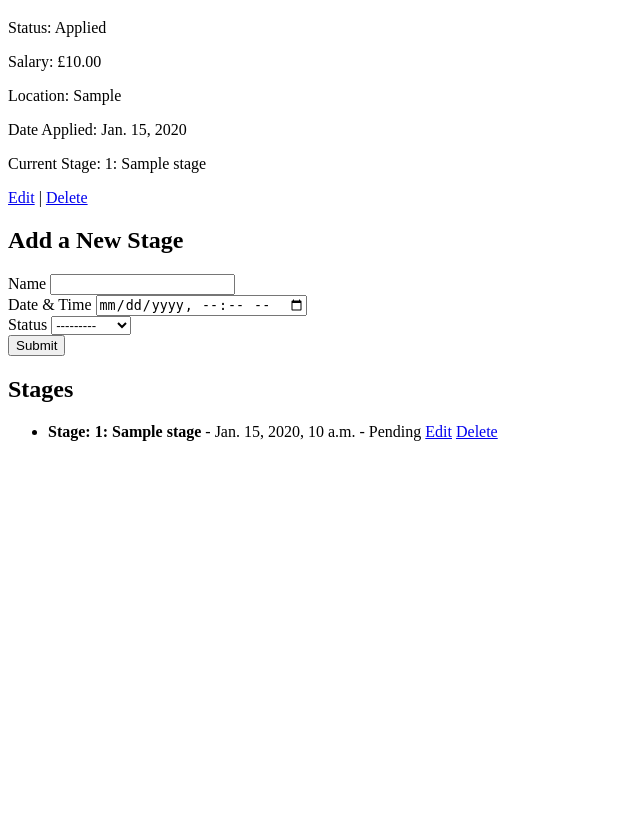
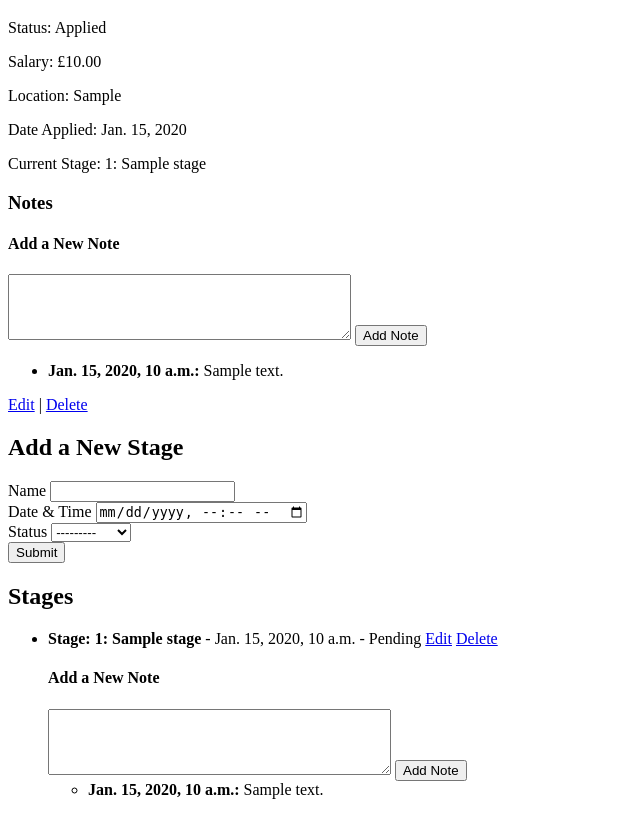
Before and after one commit to jamiekaye9/job-logger, a Django app: page /job_applications/1/ in a window 1280 px wide. Shown: the part 149-964 px from the top of the page, without its empty margins (0-640 px from the left). Before the commit the page ends 590 px from the top, so only its background shows below. Run offline with Django 4.2, Linux system fonts and the light colour scheme; a user stored in the database is signed in; tables that the repository leaves empty hold one stand-in row (values such as "Sample post").

Commit message:
note forms added

```diff
--- a/jobs/forms/forms.py
+++ b/jobs/forms/forms.py
@@ -1,7 +1,7 @@
 from django import forms
 from django.contrib.auth.forms import UserCreationForm
 from django.contrib.auth.models import User
-from jobs.models import JobApplication, Stage
+from jobs.models import JobApplication, Stage, ApplicationNote, StageNote
 
 
 class CustomUserCreationForm(UserCreationForm):
@@ -27,3 +27,19 @@ class StageForm(forms.ModelForm):
         widgets = {
             'stage_date_time': forms.DateTimeInput(attrs={'type': 'datetime-local'}),
         }
+
+class ApplicationNoteForm(forms.ModelForm):
+    class Meta:
+        model = ApplicationNote
+        fields = ['note_text']
+        widgets = {
+            'note_text': forms.Textarea(attrs={'rows': 4, 'cols': 40}),
+        }
+
+class StageNoteForm(forms.ModelForm):
+    class Meta:
+        model = StageNote
+        fields = ['note_text']
+        widgets = {
+            'note_text': forms.Textarea(attrs={'rows': 4, 'cols': 40}),
+        }
--- a/jobs/templates/profile/job_application_detail.html
+++ b/jobs/templates/profile/job_application_detail.html
@@ -9,6 +9,27 @@
 <p>Current Stage: {{current_stage.stage_number}}: {{current_stage.stage_name}}</p>
 {% else %}
 <p>Current Stage: No stages added yet.</p>
+{% endif %}
+
+<h3>Notes</h3>
+<h4>Add a New Note</h4>
+<form method="post" action="{% url 'add_application_note' application.pk %}">
+    {% csrf_token %}
+    {{ note_form.note_text }}
+    {{ note_form.note_text.errors }}
+    <button type="submit">Add Note</button>
+</form>
+
+{% if notes %}
+<ul>
+    {% for note in notes %}
+    <li>
+        <strong>{{ note.created_at }}:</strong> {{ note.note_text }}
+    </li>
+    {% endfor %}
+</ul>
+{% else %}
+<p>No notes added yet.</p>
 {% endif %}
 
 <a href="{% url 'job_application_update' application.pk %}">Edit</a> |
@@ -54,6 +75,24 @@
             - {{ stage.stage_date_time }} - {{ stage.status }}
             <a href="{% url 'job_application_detail' application.pk %}?edit={{ stage.pk }}">Edit</a>
             <a href="{% url 'delete_stage' stage.pk %}">Delete</a>
+
+            <h4>Add a New Note</h4>
+            <form method="post" action="{% url 'add_stage_note' stage.pk %}">
+                {% csrf_token %}
+                {{ stage_note_form.note_text }}
+                {{ stage_note_form.note_text.errors }}
+                <button type="submit">Add Note</button>
+            </form>
+
+            {% if stage.notes.all %}
+                <ul>
+                    {% for note in stage.notes.all %}
+                        <li><strong>{{ note.created_at }}:</strong> {{ note.note_text }}</li>
+                    {% endfor %}
+                </ul>
+            {% else %}
+                <p>No notes for this stage yet.</p>
+            {% endif %}
         {% endif %}
     </li>
     {% endfor %}
--- a/jobs/urls.py
+++ b/jobs/urls.py
@@ -1,7 +1,7 @@
 from django.contrib import admin
 from django.urls import path, include
 from django.contrib.auth import views as auth_views
-from jobs.views import HomeView, SignupView, CustomLoginView, CustomLogoutView, ProfileView, JobApplicationListView, JobApplicationCreateView, JobApplicationDetailView, JobApplicationUpdateView, JobApplicationDeleteView, StageCreateView, StageUpdateView, StageDeleteView
+from jobs.views import HomeView, SignupView, CustomLoginView, CustomLogoutView, ProfileView, JobApplicationListView, JobApplicationCreateView, JobApplicationDetailView, JobApplicationUpdateView, JobApplicationDeleteView, StageCreateView, StageUpdateView, StageDeleteView, ApplicationNoteCreateView, StageNoteCreateView
 
 urlpatterns = [
     path('', HomeView.as_view(), name='home'),
@@ -19,4 +19,7 @@ urlpatterns = [
     path('stages/new/<int:application_id>/', StageCreateView.as_view(), name='create_stage'),
     path('stages/<int:pk>/update/', StageUpdateView.as_view(), name='update_stage'),
     path('stages/<int:pk>/delete/', StageDeleteView.as_view(), name='delete_stage'),
+
+    path('job_applications/<int:application_id>/add_note/', ApplicationNoteCreateView.as_view(), name='add_application_note'),
+    path('stages/<int:stage_id>/add_note/', StageNoteCreateView.as_view(), name='add_stage_note'),
 ]
--- a/jobs/views.py
+++ b/jobs/views.py
@@ -5,9 +5,9 @@ from django.urls import reverse_lazy
 from django.shortcuts import render, redirect, get_object_or_404
 from django.contrib.auth.mixins import LoginRequiredMixin, UserPassesTestMixin
 from django.contrib.auth.forms import UserCreationForm
-from jobs.forms.forms import CustomUserCreationForm, JobApplicationForm, StageForm
+from jobs.forms.forms import CustomUserCreationForm, JobApplicationForm, StageForm, ApplicationNoteForm, StageNoteForm
 from django.contrib.auth import authenticate, login
-from .models import JobApplication, Stage
+from .models import JobApplication, Stage, ApplicationNote, StageNote
 
 class HomeView(TemplateView):
     template_name = 'home/home.html'
@@ -65,6 +65,10 @@ class JobApplicationDetailView(LoginRequiredMixin, DetailView):
             job_application = JobApplication.objects.get(pk=self.object.pk)
             context['stages'] = job_application.stages.all()
             context['stage_form'] = StageForm()
+            context['note_form'] = ApplicationNoteForm()
+            context['notes'] = job_application.notes.all()
+            context['stage_notes'] = StageNote.objects.filter(stage__job_application=job_application)
+            context['stage_note_form'] = StageNoteForm()
 
             editing_stage_id = self.request.GET.get("edit")
             context['editing_stage_id'] = int(editing_stage_id) if editing_stage_id else None
@@ -182,3 +186,30 @@ class StageDeleteView(LoginRequiredMixin, UserPassesTestMixin, DeleteView):
         context = super().get_context_data(**kwargs)
         context['application'] = self.object.job_application
         return context
+
+class ApplicationNoteCreateView(LoginRequiredMixin, CreateView):
+    model = ApplicationNote
+    fields = ['note_text']
+    template_name = 'profile/job_application_detail.html'
+
+    def form_valid(self, form):
+        form.instance.job_application = get_object_or_404(JobApplication, pk=self.kwargs['application_id'], user=self.request.user)
+        form.instance.created_by = self.request.user
+        return super().form_valid(form)
+
+    def get_success_url(self):
+        return reverse_lazy('job_application_detail', kwargs={'pk': self.object.job_application.pk})
+
+class StageNoteCreateView(LoginRequiredMixin, CreateView):
+    model = StageNote
+    fields = ['note_text']
+    template_name = 'profile/job_application_detail.html'
+
+    def form_valid(self, form):
+        stage = get_object_or_404(Stage, pk=self.kwargs['stage_id'], job_application__user=self.request.user)
+        form.instance.stage = stage
+        form.instance.created_by = self.request.user
+        return super().form_valid(form)
+
+    def get_success_url(self):
+        return reverse_lazy('job_application_detail', kwargs={'pk': self.object.stage.job_application.pk})
```
